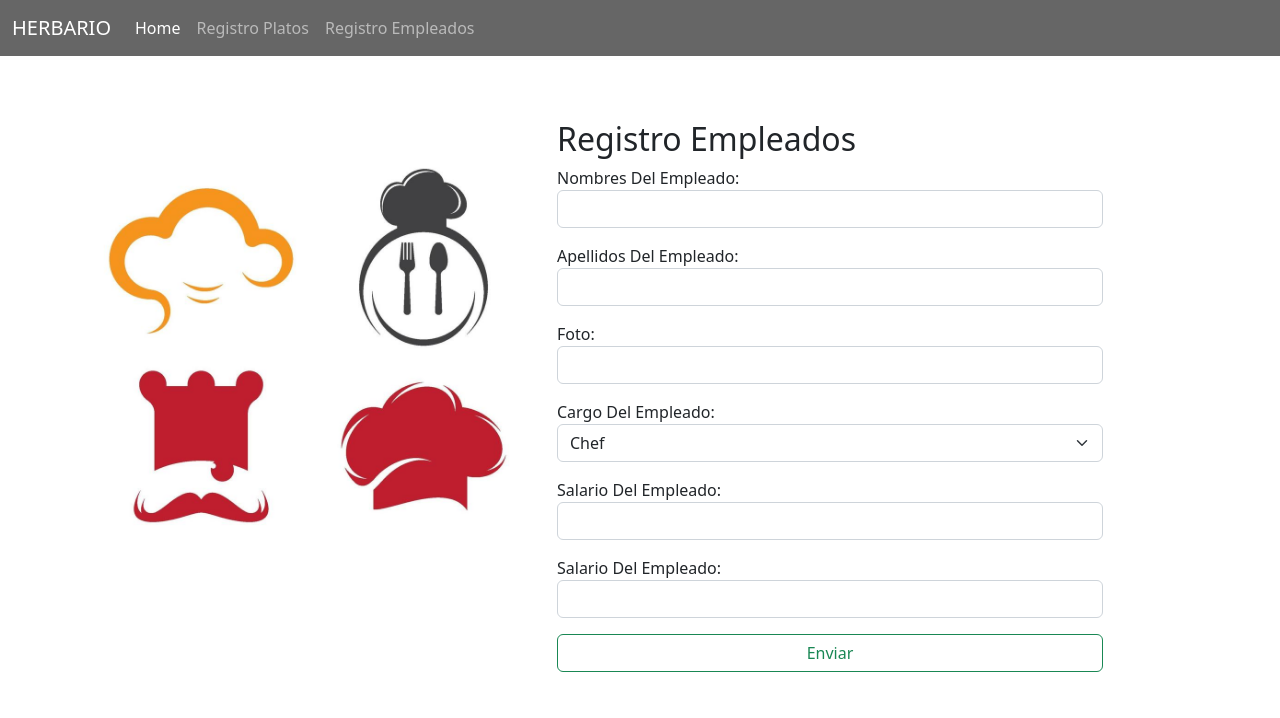
After one commit to Gelus0926/proyectoFinalPython, a Django app: page /empleados/ in a window 1280 px wide. The commit adds this page. Shown: the top 718 px of the page. Run offline with Django 4.2, Linux system fonts and the light colour scheme.

Commit message:
NTJ13- se termina de crear el formulario para empleados

```diff
--- a/config/config/urls.py
+++ b/config/config/urls.py
@@ -15,10 +15,12 @@ Including another URLconf
 """
 from django.contrib import admin
 from django.urls import path
-from web.views import Home
+from web.views import Home,Platos,Empleados
 
 urlpatterns = [
     path('admin/', admin.site.urls),
 
-    path('', Home)
+    path('', Home, name='home'),
+    path('platos/', Platos, name='platos'),
+    path('empleados/', Empleados, name='empleados')
 ]
--- /dev/null
+++ b/config/web/formularios/formularioPersonal.py
@@ -0,0 +1,46 @@
+from django import forms
+
+
+class FormularioPersonal(forms.Form):
+
+    CARGO=(
+        (1, 'Chef'),
+        (2, 'Administrador'),
+        (3, 'Mesero'),
+        (4, 'subchef')
+    )
+
+    nombres=forms.CharField(
+        required=True,
+        max_length=25,
+        label="Nombres Del Empleado",
+        widget=forms.TextInput(attrs={'class':'form-control mb-3'})
+    )
+    apellidos=forms.CharField(
+        required=True,
+        max_length=25,
+        label="Apellidos Del Empleado",
+        widget=forms.TextInput(attrs={'class':'form-control mb-3'})
+    )
+    foto=forms.CharField(
+        required=True,
+        widget=forms.TextInput(attrs={'class':'form-control mb-3'})
+    )
+    cargo=forms.ChoiceField(
+        required=True,
+        label="Cargo Del Empleado",
+        widget=forms.Select(attrs={'class':'form-select  mb-3'}),
+        choices=CARGO
+    )
+    salario=forms.CharField(
+        required=True,
+        max_length=10,
+        label="Salario Del Empleado",
+        widget=forms.NumberInput(attrs={'class':'form-control mb-3'})
+    )
+    contacto=forms.CharField(
+        required=True,
+        max_length=10,
+        label="Salario Del Empleado",
+        widget=forms.NumberInput(attrs={'class':'form-control mb-3'})
+    )
--- /dev/null
+++ b/config/web/templates/registroempleados.html
@@ -0,0 +1,60 @@
+<!DOCTYPE html>
+<html lang="en">
+<head>
+    <meta charset="UTF-8">
+    <meta http-equiv="X-UA-Compatible" content="IE=edge">
+    <meta name="viewport" content="width=device-width, initial-scale=1.0">
+    <!-- CSS only -->
+    <link href="https://cdn.jsdelivr.net/npm/bootstrap@5.2.2/dist/css/bootstrap.min.css" rel="stylesheet" integrity="sha384-Zenh87qX5JnK2Jl0vWa8Ck2rdkQ2Bzep5IDxbcnCeuOxjzrPF/et3URy9Bv1WTRi" crossorigin="anonymous">
+    <link rel="stylesheet" href="../static/styles/stylesHome.css">
+    <link rel="stylesheet" href="https://cdnjs.cloudflare.com/ajax/libs/animate.css/4.1.1/animate.min.css"/>
+    <title>Registro Empleados</title>
+</head>
+<body>
+
+    <header>
+        {% include './shared/menu.html' %}
+    </header>
+
+    <br><br><br>
+
+    <main>
+
+        <div class="container mt-5">
+            <div class="row">
+                <div class="col-12 col-md-5">
+                    <img src="../static/img/personal.jpg" alt="personaltrabajo" class="w-100 img-fluid">
+                </div>
+                <div class="col-12 col-md-6">
+                    <h2>Registro Empleados</h2>
+                    <form>
+                        {{formularioPersonal}}
+                        <button type="submit" class="btn btn-outline-success w-100">Enviar</button>
+                    </form>
+                </div>
+            </div>
+        </div>
+
+    </main>
+
+    <footer>
+        <div class="container-fluid mt-5">
+            <div class="row">
+                <div class="col-12 col-md-4">
+                    <img src="../static/img/elherbario_logo.svg" alt="footer" class="img-fluid w-100">
+                    <p>lorem</p>
+                    <p>lorem</p>
+                    <p>lorem</p>
+                    <p>lorem</p>
+                    <p>lorem</p>
+                </div>
+                <div class="col-12 col-md-7 ">
+                    <iframe src="https://www.google.com/maps/embed?pb=!1m18!1m12!1m3!1d126916.73961650311!2d-75.5812115!3d6.24420345!2m3!1f0!2f0!3f0!3m2!1i1024!2i768!4f13.1!3m3!1m2!1s0x8e4428dfb80fad05%3A0x42137cfcc7b53b56!2sMedell%C3%ADn%2C%20Antioquia!5e0!3m2!1ses-419!2sco!4v1665669327428!5m2!1ses-419!2sco" class="w-100" height="400"  allowfullscreen="" loading="lazy" referrerpolicy="no-referrer-when-downgrade"></iframe>
+                </div>
+            </div>
+        </div>
+    </footer>
+
+
+</body>
+</html>
--- a/config/web/templates/shared/menu.html
+++ b/config/web/templates/shared/menu.html
@@ -1,22 +1,19 @@
 <nav class="navbar navbar-expand-lg menu navbar-dark fixed-top">
     <div class="container-fluid">
-      <a class="navbar-brand" href="#">Navbar</a>
+      <a class="navbar-brand" href="{% url 'home' %}">HERBARIO</a>
       <button class="navbar-toggler" type="button" data-bs-toggle="collapse" data-bs-target="#navbarNav" aria-controls="navbarNav" aria-expanded="false" aria-label="Toggle navigation">
         <span class="navbar-toggler-icon"></span>
       </button>
       <div class="collapse navbar-collapse" id="navbarNav">
         <ul class="navbar-nav">
           <li class="nav-item">
-            <a class="nav-link active" aria-current="page" href="#">Home</a>
+            <a class="nav-link active" aria-current="page" href="{% url 'home' %}">Home</a>
           </li>
           <li class="nav-item">
-            <a class="nav-link" href="#">Features</a>
+            <a class="nav-link" href="{% url 'platos' %}">Registro Platos</a>
           </li>
           <li class="nav-item">
-            <a class="nav-link" href="#">Pricing</a>
-          </li>
-          <li class="nav-item">
-            <a class="nav-link disabled">Disabled</a>
+            <a class="nav-link" href="{% url 'empleados' %}">Registro Empleados</a>
           </li>
         </ul>
       </div>
--- a/config/web/views.py
+++ b/config/web/views.py
@@ -1,4 +1,8 @@
 from django.shortcuts import render
+
+from web.formularios.formularioPlatos import FormularioPlatos
+
+from web.formularios.formularioPersonal import FormularioPersonal
 
 # Create your views here.
 
@@ -7,3 +11,26 @@ from django.shortcuts import render
 
 def Home(request):
     return render(request,'index.html')
+
+def Platos(request):
+
+    #Esta vista va a utilizar un formulario de django
+    #DEBO CREAR ENTONCES UN OBJETO DE LA CLASE FormularioPlatos()
+    formulario=FormularioPlatos()
+
+    #CREAMOS UN DICCIONARIO PARA ENVIAR EL FORMULARIO AL HTML(TEMPLATE)
+    data={
+        'formulario':formulario
+    }
+
+    return render(request,'menuplatos.html', data)
+
+def Empleados(request):
+
+    formularioPersonal=FormularioPersonal()
+
+    data={
+        'formularioPersonal':formularioPersonal
+    }
+
+    return render(request,'registroempleados.html', data)
```
Also changed, not shown: config/web/formularios/formularioPlatos.py (added, +35 -0 lines), config/web/templates/menuplatos.html (added, +56 -0 lines), config/web/static/img/comida.jpg (added), config/web/static/img/personal.jpg (added).
